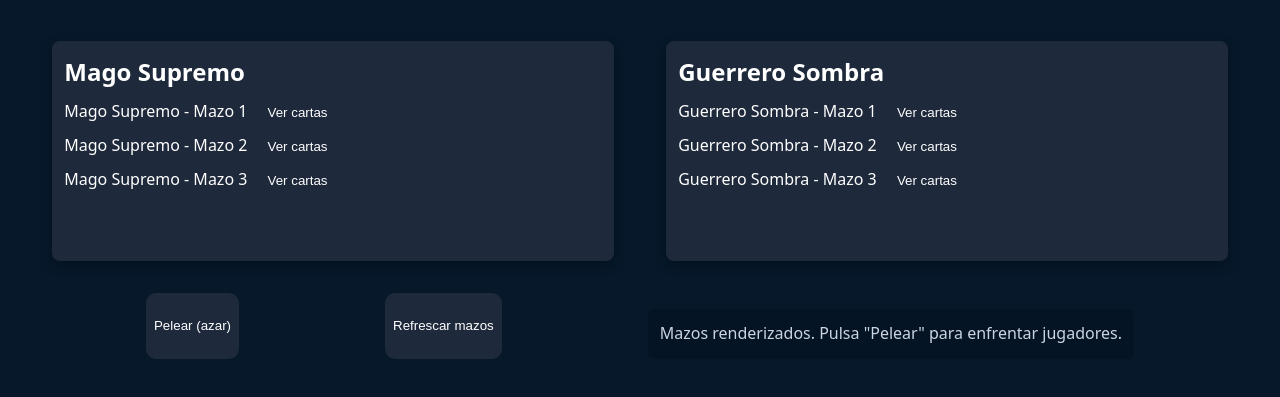
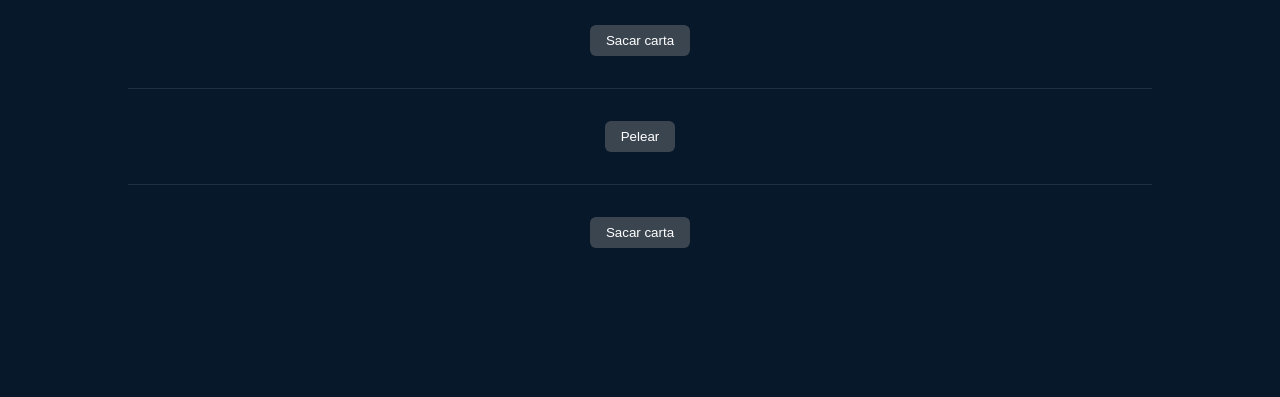
Before and after one commit to EderMoros3/mini-juego-magic, a plain HTML site: page index.html in a window 1280 px wide. Shown: the part 127-524 px from the top of the page. Drawn offline with Linux system fonts and the light colour scheme.

Commit message:
recreacion de la logica del juego, cambio en el diseño de la interfaz. por terminar, not working

```diff
--- a/index.html
+++ b/index.html
@@ -1,37 +1,44 @@
 <!DOCTYPE html>
 <html lang="es">
   <head>
-    <meta charset="UTF-8">
-    <meta name="viewport" content="width=device-width, initial-scale=1.0">
+    <meta charset="UTF-8" />
+    <meta name="viewport" content="width=device-width, initial-scale=1.0" />
     <title>Magic - juego de cartas</title>
-    <link rel="stylesheet" href="./styles.css">
-    <!-- Cargar las clases primero, luego magic.js y por último la UI -->
+    <link rel="stylesheet" href="./styles.css" />
+
     <script src="./scripts/carta.js"></script>
     <script src="./scripts/mazo.js"></script>
     <script src="./scripts/jugador.js"></script>
     <script src="./scripts/magic.js"></script>
-    <script src="./scripts/ui.js"></script>
   </head>
   <body>
     <header>
       <h1>Duelo entre Jugadores</h1>
     </header>
     <main>
-        <section id="jugadores">
-            <article id="jugador1">
-                <h2>Jugador 1</h2>
-            </article>
-            <article id="jugador2">
-                <h2>Jugador 2</h2>
-            </article>
+
+      <!-- Zona del jugador 1-->
+      <section class="puestos" id="puesto0">
+        <div id="info0"></div>
+        <div id="mazo0"></div>
+        <button id="jugador0">Sacar carta</button>
       </section>
+      <hr>
 
-        <section id="controls">
-            <button id="btn-pelear">Pelear (azar)</button>
-            <button id="btn-refrescar">Refrescar mazos</button>
-            <div id="log"></div>
+      <!-- Zona de combate -->
+      <section id="tablero">
+        <div id="carta0"></div>
+        <button id="pelear">Pelear</button>
+        <div id="carta1"></div>
+      </section>
+      <hr>
+
+      <!-- Zona del jugador 2-->
+      <section class="puestos" id="puesto1">
+        <button id="jugador1">Sacar carta</button>
+        <div id="info1"></div>
+        <div id="mazo1"></div>
       </section>
     </main>
-    <footer></footer>
   </body>
 </html>
--- a/scripts/magic.js
+++ b/scripts/magic.js
@@ -1,49 +1,8 @@
 
-
-
-
-
-/*class Torneo {
-    #nombre;
-    #jugadores;
-
-
-    constructor(nombre, numJugadores = 8) {
-        this.#nombre = nombre;
-        this.#jugadores = [];
-
-        for (let i = i; i < numJugadores; i++) {
-            let nombreJugador = "Jugador " + (i + 1);
-            this.#jugadores.push(new Jugador(nombreJugador));
-        }
-    }
-
-        // Getters
-        getNombre() { return this.#nombre };
-        getJugadores() { return this.#jugadores };
-
-        printJugador() {
-        for (let i = 0; i < this.#jugadores.length; i++) {
-            console.log(` ${i + 1}. ${this.#jugadores[i].toString()}`);
-        }
-    }
-        //Mostrar los jugadores del torneo
-        mostrarJugadores() {
-            console.log(`\n --- Jugadores del torneo: ${this.#nombre} ---`);
-            for(let i = 0; i < this.#jugadores.length; i++) {
-                console.log(`\n${i + 1}: ${this.#jugadores[i].getNombre}:`);
-                this.#jugadores[i].printJugador();
-            }
-        }
-
-        seleccionarJugadorAleatorio() {
-        if (this.#jugadores.length === 0) {
-            /*
-              Archivo principal de datos y flujo inicial del juego (magic.js)
-              - Define la base de cartas (`cartasDB`) y constantes de configuración.
-              - Crea dos jugadores y sus mazos, muestra mazos y lanza un duelo inicial (debug).
-            */
-
+// Constantes de configuración del juego
+const CARTAS_POR_MAZO = 10;  // Número de cartas por mazo
+const MAZOS_POR_JUGADOR = 3; // Mazos que tendrá cada jugador por defecto
+const JUGADORES_POR_PARTIDA = 2; // Número de jugadores en cada partida
 // Base de datos de cartas disponibles para el juego (instancias de Carta)
 let cartasDB = [
 
@@ -80,28 +39,15 @@
         new Carta("Dragón del Apocalipsis", 30)
 ];
 
-// Constantes de configuración del juego
-const CARTAS_POR_MAZO = 10;  // Número de cartas por mazo
-const MAZOS_POR_JUGADOR = 3; // Mazos que tendrá cada jugador por defecto
+let jugadoresDB = [
+    new Jugador("Mago Supremo", MAZOS_POR_JUGADOR),
+    new Jugador("Guerrero Sombra", MAZOS_POR_JUGADOR),
+    new Jugador("Arquero Nocturno", MAZOS_POR_JUGADOR),
+    new Jugador("Paladín de la Luz", MAZOS_POR_JUGADOR),
+    new Jugador("Nigromante Oscuro", MAZOS_POR_JUGADOR),
+    new Jugador("Cazador de Dragones", MAZOS_POR_JUGADOR),
+    new Jugador("Señor de los Elementos", MAZOS_POR_JUGADOR),
+    new Jugador("Asesino Silencioso", MAZOS_POR_JUGADOR)
+  ];
 
-console.log("--- Empieza el juego de cartas ---");
-
-// Función auxiliar para listar cartas en consola (debug)
-function mostrarCartas(cartas) {
-    for (let i = 0; i < cartas.length; i++) {
-        console.log(cartas[i].toString());
-    }
-}
-
-// Crear dos jugadores y sus mazos (instancias globales usadas por UI)
-console.log("\n --- Creando Jugadores ---");
-let jugador1 = new Jugador("Mago Supremo", MAZOS_POR_JUGADOR);
-let jugador2 = new Jugador("Guerrero Sombra", MAZOS_POR_JUGADOR);
-
-// Mostrar mazos en consola (solo debug)
-jugador1.mostrarMazos();
-jugador2.mostrarMazos();
-
-// Ejecutar un duelo inicial para comprobar la lógica (debug)
-console.log("\n --- Comienza el duelo ---");
-jugador1.enfrentarJugador(jugador2);
+let jugadores = [];
--- a/scripts/ui.js
+++ /dev/null
@@ -1,131 +0,0 @@
-/*
-  UI (scripts/ui.js)
-  - Controla la representación en DOM de jugadores, mazos y cartas.
-  - Expone funciones auxiliares para escribir en el área de `#log` y para renderizar
-    listas de mazos con botones que muestran/ocultan las cartas.
-  - Se integra con las APIs del core (Jugador, Mazo, Carta) mediante variables globales
-    creadas en `magic.js` (ej. `jugador1`, `jugador2`).
-*/
-
-(function(){
-    // Helper: obtener elemento por id
-    function qs(id) { return document.getElementById(id); }
-
-    // Escribe una línea en el área de log del DOM. Mantiene el scroll abajo.
-    function log(msg) {
-        const out = qs('log');
-        if (!out) return;
-        out.textContent += msg + '\n';
-        out.scrollTop = out.scrollHeight;
-    }
-
-    // Crea un <li> para representar una carta en listas del DOM
-    function createCardElement(carta) {
-        const li = document.createElement('li');
-        li.textContent = carta.toString();
-        li.className = 'card-item';
-        return li;
-    }
-
-    // Renderiza la tarjeta del jugador: título + lista de mazos con botón "Ver cartas"
-    function renderJugador(jugador, containerId) {
-        const cont = qs(containerId);
-        if(!cont || !jugador) return;
-        // Limpia y crea contenido nuevo
-        cont.innerHTML = '';
-        const title = document.createElement('h2');
-        title.textContent = jugador.getNombre();
-        cont.appendChild(title);
-
-        const mazoList = document.createElement('ul');
-        mazoList.className = 'mazo-list';
-
-        const mazos = jugador.getMazos();
-        for (let i = 0; i < mazos.length; i++) {
-            const m = mazos[i];
-            const li = document.createElement('li');
-            li.style.marginBottom = '0.5rem';
-            li.className = 'mazo-item';
-
-            const nameSpan = document.createElement('span');
-            nameSpan.textContent = m.getNombre() + ' ';
-
-            // Botón para alternar la visibilidad de las cartas del mazo
-            const verBtn = document.createElement('button');
-            verBtn.textContent = 'Ver cartas';
-            verBtn.className = 'btn-ver';
-            const cardsContainer = document.createElement('ul');
-            cardsContainer.className = 'cards';
-            cardsContainer.style.display = 'none';
-
-            // Rellenar la lista de cartas (oculta por defecto)
-            const cards = m.getMazo();
-            for (let j = 0; j < cards.length; j++) {
-                cardsContainer.appendChild(createCardElement(cards[j]));
-            }
-
-            // Toggle simple para mostrar/ocultar cartas
-            verBtn.onclick = () => {
-                cardsContainer.style.display = cardsContainer.style.display === 'none' ? 'block' : 'none';
-            };
-
-            li.appendChild(nameSpan);
-            li.appendChild(verBtn);
-            li.appendChild(cardsContainer);
-            mazoList.appendChild(li);
-        }
-
-        cont.appendChild(mazoList);
-    }
-
-    // Refresca toda la UI (jugadores y log)
-    function refreshUI() {
-        if (typeof jugador1 === 'undefined' || typeof jugador2 === 'undefined') {
-            console.warn('Jugadores no encontrados (asegúrate de cargar scripts en orden).');
-            return;
-        }
-        // Limpiar log y redibujar jugadores
-        qs('log').textContent = '';
-        renderJugador(jugador1, 'jugador1');
-        renderJugador(jugador2, 'jugador2');
-        log('Mazos renderizados. Pulsa "Pelear" para enfrentar jugadores.');
-    }
-
-    // Asigna comportamiento a los botones principales
-    function setupControls() {
-        const btnPelear = qs('btn-pelear');
-        const btnRef = qs('btn-refrescar');
-        if (btnPelear) {
-            btnPelear.addEventListener('click', () => {
-                log('--- Empieza el duelo desde la UI ---');
-                // Seleccionamos mazos para pasar una función report que escriba en el DOM
-                const mazo1 = jugador1.seleccionarMazoAleatorio();
-                const mazo2 = jugador2.seleccionarMazoAleatorio();
-                log(`${jugador1.getNombre()} ha seleccionado: ${mazo1.getNombre()}`);
-                log(`${jugador2.getNombre()} ha seleccionado: ${mazo2.getNombre()}`);
-                // Ejecuta la pelea y redirecciona cada línea al log en pantalla
-                mazo1.peleaMazos(mazo2, (msg) => {
-                    log(msg);
-                });
-            });
-        }
-        if (btnRef) {
-            btnRef.addEventListener('click', () => {
-                refreshUI();
-            });
-        }
-    }
-
-    // Inicialización al cargar el DOM: crear #log si falta, enlazar botones y renderizar
-    document.addEventListener('DOMContentLoaded', () => {
-        if (!qs('log')) {
-            const main = document.querySelector('main');
-            const div = document.createElement('div');
-            div.id = 'log';
-            main.appendChild(div);
-        }
-        setupControls();
-        setTimeout(refreshUI, 50);
-    });
-
-})();
--- a/styles.css
+++ b/styles.css
@@ -48,77 +48,32 @@ header {
 
 main {
     display: flex;
+    justify-content: center;
     flex-direction: column;
-    gap: 1rem;
+    align-items: center;
+    gap: 2rem;
 }
 
-#jugadores {
-    display: flex;
-    justify-content: space-evenly;
-    gap: 1rem;
-    padding: 1rem;
-    width: 100%;
-    align-items: flex-start; /* que no quede centrado verticalmente */
+hr {
+    width: 80%;
+    border: 0;
+    border-top: 1px solid var(--border);
+}
 
-    article {
-        background: var(--card-bg);
-        color: var(--text-primary);
-        width: 45%;
-        min-height: 220px;
-        padding: 0.75rem;
-        border-radius: 8px;
-        box-shadow: 0 4px 12px var(--shadow);
-        overflow: auto;
+button {
+    background-color: var(--primary);
+    color: var(--text-primary);
+    border: none;
+    padding: 0.5rem 1rem;
+    border-radius: 0.375rem;
+    cursor: pointer;
+    transition: background-color 0.3s ease;
+
+    &:hover {
+        background-color: var(--primary-hover);
+    }
+
+    &:active {
+        background-color: var(--primary-dark);
     }
 }
-
-#controls {
-    display: flex;
-    justify-content: space-evenly;
-    width: 100%;
-    position: relative;
-    z-index: 10;
-
-    button {
-        background: var(--input-bg);
-        color: var(--text-primary);
-        padding: 0.5rem;
-        border: none;
-        border-radius: 10px;
-        transition: 0.3s;
-        cursor: pointer;
-
-        &:hover, &:focus {
-            background-color: var(--primary-hover);
-            transform: scale(1.3);
-            border: 3px solid var(--border);
-        }
-    }
-}
-
-#log {
-    white-space: pre-wrap;
-    margin-top: 1rem;
-    color: var(--text-secondary);
-    max-height: 180px;
-    overflow: auto;
-    padding: 0.75rem;
-    border-radius: 6px;
-    background: rgba(0,0,0,0.15);
-}
-
-/* Lista de mazos y cartas */
-.mazo-list { list-style: none; margin-top: 0.5rem; }
-.mazo-item { display: block; margin-bottom: 0.6rem; }
-.cards { list-style: none; margin-top: 0.4rem; padding-left: 0.6rem; color: var(--text-muted); }
-.card-item { padding: 0.15rem 0; }
-
-/* Pequeños estilos para el botón 'Ver cartas' */
-.btn-ver {
-    margin-left: 0.5rem;
-    padding: 0.25rem 0.5rem;
-    border-radius: 6px;
-    border: none;
-    background: var(--input-bg);
-    color: var(--text-primary);
-}
```
Also changed, not shown: scripts/carta.js (+10 -1 lines). Lines whose indentation alone changed are shown as unchanged.
